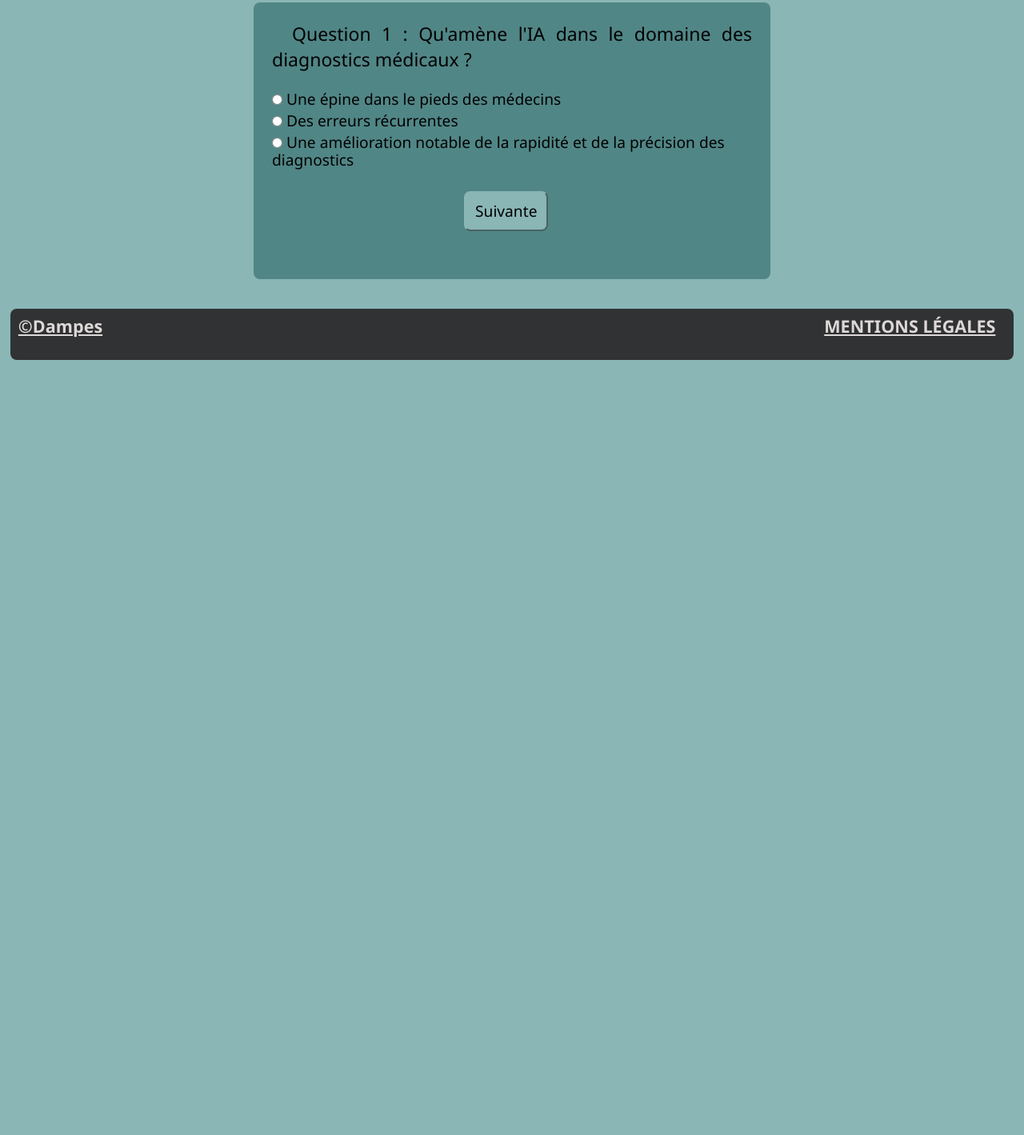
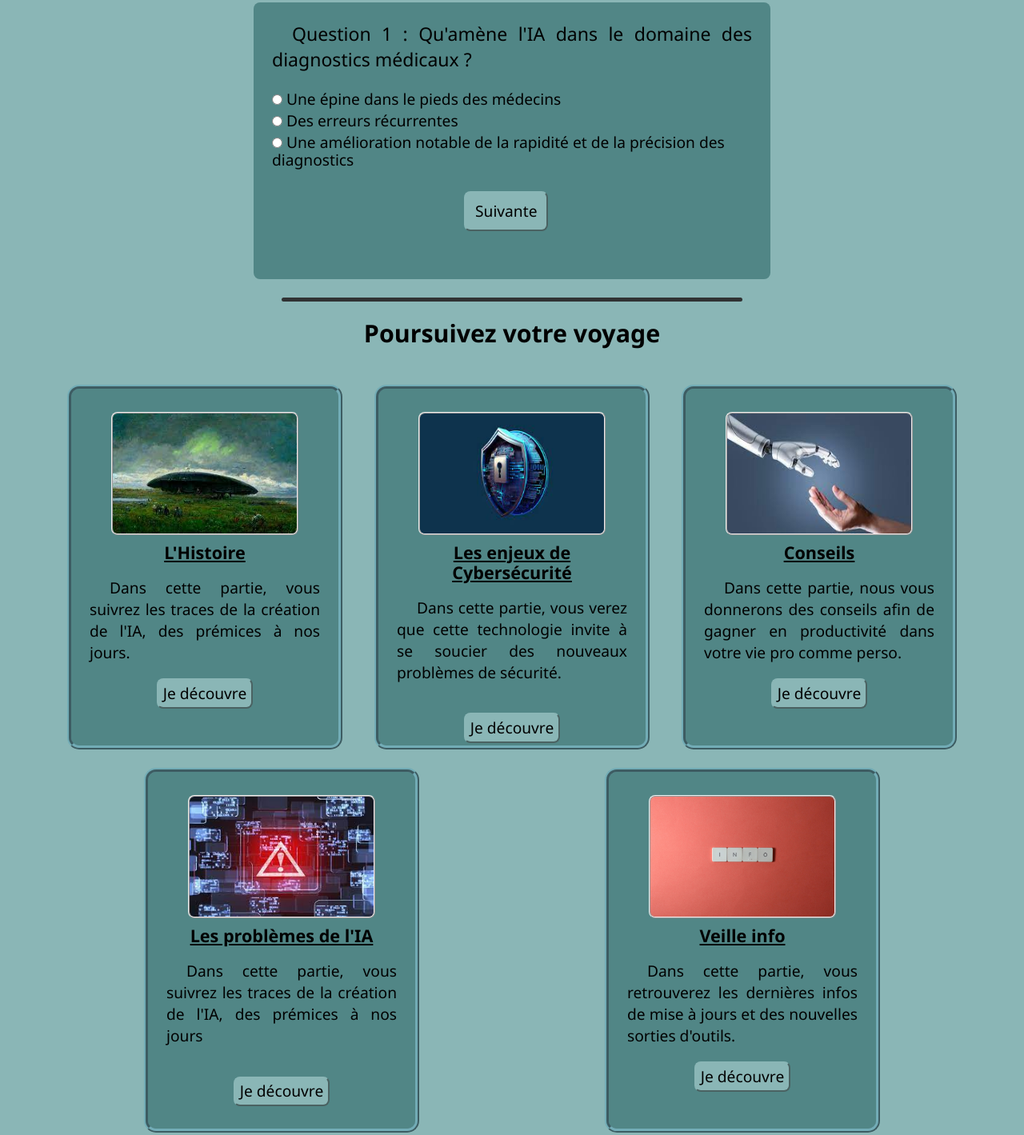
Before and after one commit to Dampess/WikiIA, a plain HTML site: page application.html in a window 1280 px wide. Shown: the part 6761-8180 px from the top of the page at 80% size. Before the commit the page ends 7217 px from the top, so only its background shows below. Drawn offline with Linux system fonts and the light colour scheme.

Commit message:
Corrections

```diff
--- a/application.html
+++ b/application.html
@@ -497,6 +497,61 @@
         </div>
       </article>
     </section>
+    <hr>
+
+          <h3 class="h3-intro">Poursuivez votre voyage </h3>
+
+      <section class="cards">
+
+        <article class="choice">
+          <img src="images/bgi-hist.jpg" alt="Histoire de l'IA">
+          <h4>L'Histoire</h4>
+          <br>
+          <p>Dans cette partie, vous suivrez les traces de la création de l'IA, des prémices à nos jours.
+          </p>
+          <br>
+         <a href="histoire.html"><button>Je découvre</button></a>
+        </article>
+        <article class="choice">
+          <img src="images/bgi-cyber.jpg" alt="Cybersécurité">
+          <h4>Les enjeux de Cybersécurité</h4>
+          <br>
+          <p>Dans cette partie, vous verez que cette technologie invite à se soucier des nouveaux problèmes de sécurité.
+          </p>
+          <br>
+          <br>
+         <a href="cyber.html"><button>Je découvre</button></a>
+        </article>
+        <article class="choice">
+          <img src="images/bgi-conseil.jpg" alt="Conseils d'application dans la vie quotidienne">
+          <h4>Conseils</h4>
+          <br>
+          <p>Dans cette partie, nous vous donnerons des conseils afin de gagner en productivité dans votre vie pro comme perso.
+          </p>
+          <br>
+         <a href="conseil.html"><button>Je découvre</button></a>
+        </article>
+        <article class="choice">
+          <img src="images/bgi-prob.jpg" alt="Problèmes de l'IA ">
+          <h4>Les problèmes de l'IA</h4>
+          <br>
+          <p>Dans cette partie, vous suivrez les traces de la création de l'IA, des prémices à nos jours
+          </p>
+          <br>
+          <br>
+
+         <a href="problèmes.html"><button>Je découvre</button></a>
+        </article>
+        <article class="choice">
+          <img src="images/bg-veille-info.jpg" alt="Veille info ">
+          <h4>Veille info</h4>
+          <br>
+          <p>Dans cette partie, vous retrouverez les dernières infos de mise à jours et des nouvelles sorties d'outils.
+          </p>
+          <br>
+         <a href="veille.html"><button>Je découvre</button></a>
+        </article>
+      </section>
 <br><br>
     </main>
     <footer>
```
Also changed, not shown: histoire.html (+1 -1 lines), index.html (+1 -1 lines).
